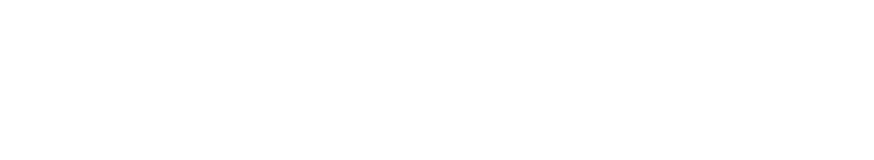
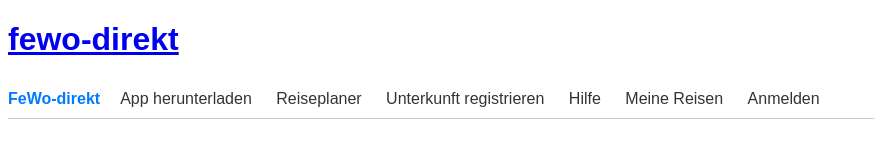
Before and after one commit to Assoumpta-coder/GATE-PROJECT, a plain HTML site: page index.html in a window 1280 px wide. Shown: the whole page, without its empty margins (0-874 px from the left). Drawn offline with Linux system fonts and the light colour scheme.

Commit message:
I added a navigation bar

```diff
--- a/index.html
+++ b/index.html
@@ -3,9 +3,28 @@
 <head>
     <meta charset="UTF-8">
     <meta name="viewport" content="width=device-width, initial-scale=1.0">
-    <title>Document</title>
+    <title>fewo-direkt.de</title>
+    <link rel="stylesheet" href="style.css">
 </head>
+
 <body>
+    <a href="#">
+        <h1>fewo-direkt</h1>
+        <nav>
+            <div class="logo">
+              <a href="https://www.fewo-direkt.de/">FeWo-direkt</a>
+            </div>
 
+            <ul>
+              <li><a href="https://www.fewo-direkt.de/app?~feature=Mobile%20Web&~channel=Referral&~customer_campaign=BRAND&~campaign=VRBO-NAVBAR-DESKTOP-CTA-V0DESKTOP&~customer_ad_name=BRAND.VRBO.OWNED.BRANCH.DEFAULT.MAD&~customer_placement=VRBO-NAVBAR-DESKTOP-CTA-V0DESKTOP&hav=d78e9f3b-e779-e6f0-eb04-309691ab22ad&custom_web_attribute=d78e9f3b-e779-e6f0-eb04-309691ab22ad&%24canonical_url=https%3A%2F%2Fwww.fewo-direkt.de%2F&_branch_match_id=1385874934720447481&utm_source=Referral&utm_campaign=VRBO-NAVBAR-DESKTOP-CTA-V0DESKTOP&utm_medium=Mobile%20Web&_branch_referrer=H4sIAAAAAAAAA42QQW%2BCQBCFf43cdqVgtDTZNKtomrRqgxaTXsgsDLIRdsmyyI3fXrBN26PJXOYl8743r7C2bp6mU0uvRmgq9dTPG6g%2BQ1c14rlP28bqCk0CWaKgQraM%2BC6kcbTc0%2F1ptw7pKKxeaLje8I%2B3I93y0Pk%2BSjoUCVhrpGgtsmzxiEHuC4KLRUBwnrsEhTsjvhvMgwcQngeZM%2FFmGTYXq%2BukNSUrxnATn0%2B8zTBd19EcO00yafBiaYaDCHXt9ClUNcizYmMusuPxkkckXB9ej%2Ft3sjpyErs%2F20hIQWklUyjvZQyAApTCkkWYozFQOn%2FF%2FLJvzTgFXO97tc8RbGuQbbWQ5YBxTyj%2B%2BdYlpFihsnc81ZtbLqnOiTC6a9CwVWEGmy%2B2jgpR3gEAAA%3D%3D">App herunterladen</a></li>
+              <li><a href="https://www.fewo-direkt.de/trips">Reiseplaner</a></li>
+              <li><a href="https://www.fewo-direkt.de/de-de/list">Unterkunft registrieren</a></li>
+              <li><a href="https://www.fewo-direkt.de/helpcenter">Hilfe</a></li>
+              <li><a href="https://www.fewo-direkt.de/login?enable_login=true&redirectTo=/traveler/th/bookings">Meine Reisen</a></li>
+              <li><a href="">Anmelden</a></li>
+            </ul>
+          </nav>
+      </a>
+    <P></P>
 </body>
 </html>
--- a/style.css
+++ b/style.css
@@ -0,0 +1,41 @@
+body {
+    font-family: sans-serif;
+  }
+
+  nav {
+    background-color: #fff; /* White background */
+    border-bottom: 1px solid #ccc; /* Light gray border */
+    padding: 10px 0; /* Top and bottom padding */
+  }
+
+  .logo {
+    float: left; /* Position logo to the left */
+    margin-right: 20px;
+  }
+
+  .logo a {
+    text-decoration: none;
+    color: #007bff; /* Blue color for the logo */
+    font-weight: bold;
+  }
+
+  nav ul {
+    list-style: none;
+    margin: 0;
+    padding: 0;
+  }
+
+  nav li {
+    display: inline-block;
+    margin-right: 20px;
+  }
+
+  nav a {
+    text-decoration: none;
+    color: #333; /* Dark gray text color */
+  }
+
+  /* Optional: Hover effect */
+  nav a:hover {
+    color: #007bff; /* Change color on hover */
+  }
```
